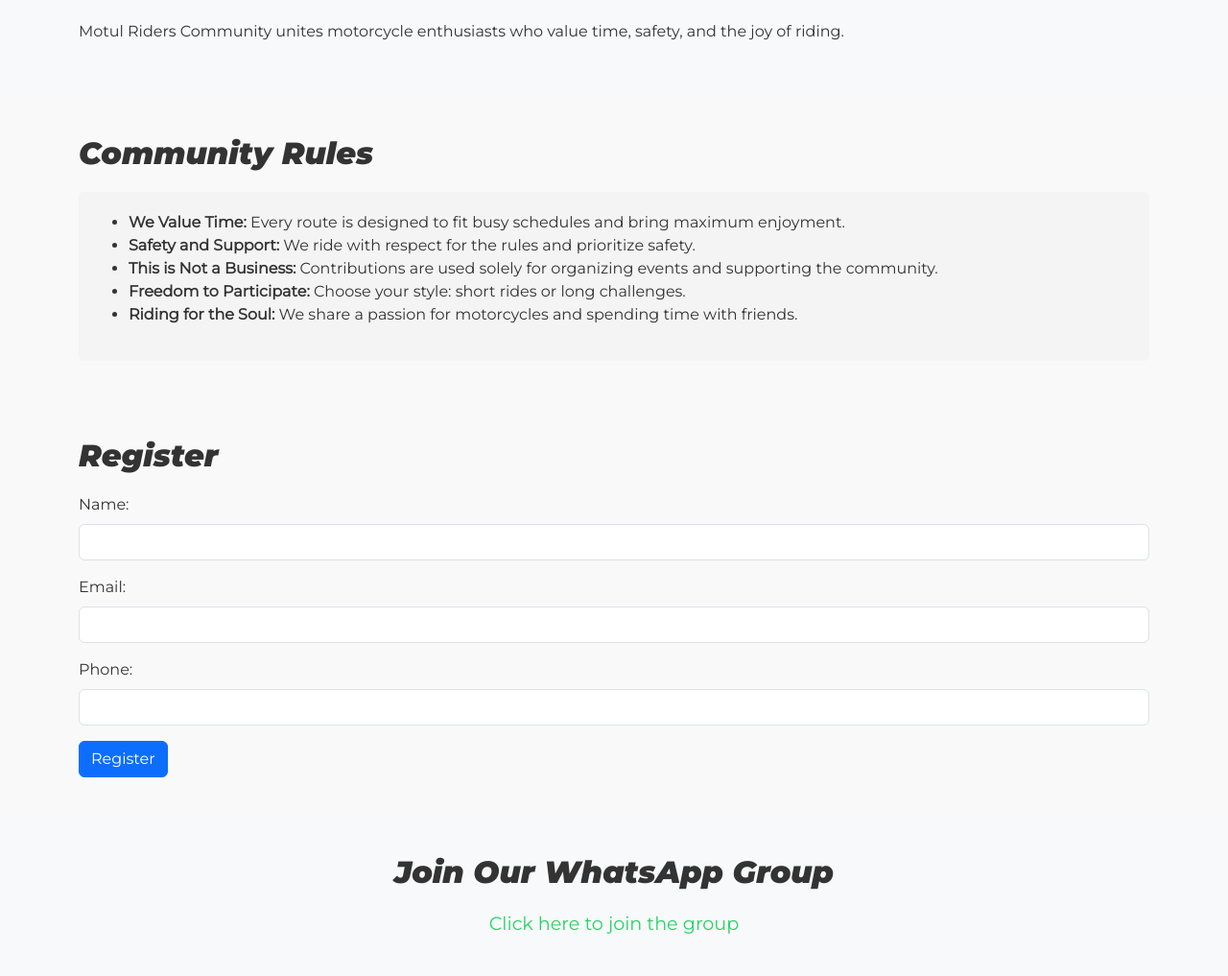
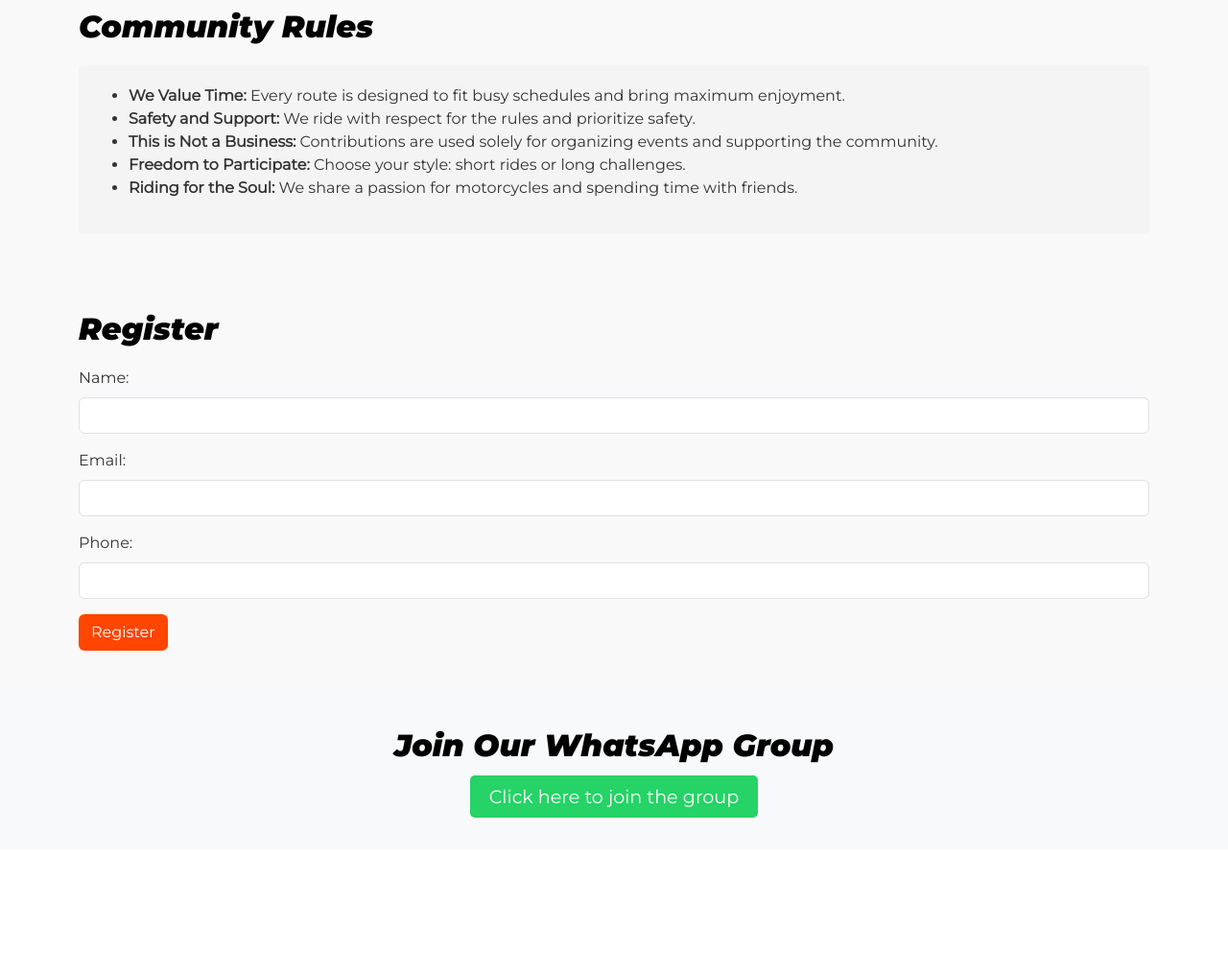
Before and after one commit to kornchli0/motul_community, a Flask app: page / in a window 1280 px wide. Shown: the part 330-1347 px from the top of the page at 96% size. After the commit the page ends 1182 px from the top, so only its background shows below. Run offline with Flask 3, Linux system fonts and the light colour scheme.

Commit message:
Remove About Community section from index

```diff
--- a/templates/index.html
+++ b/templates/index.html
@@ -3,7 +3,7 @@
 <head>
     <meta charset="UTF-8">
     <meta name="viewport" content="width=device-width, initial-scale=1.0">
-    <title>Motul Riders Community</title>
+    <title>#Motuleros Worldwide Riders Community</title>
     <!-- Подключение Bootstrap -->
     <link href="https://cdn.jsdelivr.net/npm/bootstrap@5.3.0-alpha3/dist/css/bootstrap.min.css" rel="stylesheet">
     <script src="https://cdn.jsdelivr.net/npm/bootstrap@5.3.0-alpha3/dist/js/bootstrap.bundle.min.js"></script>
@@ -19,6 +19,7 @@
             font-family: 'Montserrat', sans-serif;
             font-style: italic;
             font-weight: 900;
+            color: black;
         }
         p, li, label, input, button {
             font-family: 'Montserrat', sans-serif;
@@ -27,7 +28,7 @@
         .banner {
             background: url('/static/banner.jpg') no-repeat center center;
             background-size: cover;
-            color: white;
+            color: black;
             text-align: center;
             padding: 50px 20px;
         }
@@ -44,10 +45,18 @@
         .section h2 {
             margin-bottom: 20px;
         }
-        .whatsapp-link a {
-            color: #25d366;
+        .whatsapp-link .btn-green {
+            background-color: #25d366;
+            color: white;
             font-size: 1.2em;
             text-decoration: none;
+            padding: 10px 20px;
+            border-radius: 5px;
+            border: none;
+        }
+        .whatsapp-link .btn-green:hover {
+            background-color: #1ebe57;
+            color: white;
         }
         .rules {
             background-color: #f4f4f4;
@@ -55,23 +64,23 @@
             border-radius: 5px;
             margin-top: 20px;
         }
+        .btn-red {
+            background-color: #ff4500;
+            color: white;
+        }
+        .btn-red:hover {
+            background-color: #e63900;
+        }
     </style>
 </head>
 <body>
 
     <!-- Баннер -->
     <div class="banner">
-        <h1>Welcome to Motul Riders Community</h1>
-        <p>Join the best motorcycle community and share your passion with fellow riders!</p>
+        <h1>#Motuleros</h1>
+        <h2>Worldwide Riders Community</h2>
+        <p>Self-financed worldwide platform to unite riders who value time they spend with rider buddies.</p>
         <a href="#register" class="btn btn-danger btn-lg">Join Now</a>
-    </div>
-
-    <!-- О сообществе -->
-    <div class="section bg-light">
-        <div class="container">
-            <h2>About the Community</h2>
-            <p>Motul Riders Community unites motorcycle enthusiasts who value time, safety, and the joy of riding.</p>
-        </div>
     </div>
 
     <!-- Правила сообщества -->
@@ -107,7 +116,7 @@
                     <label for="phone" class="form-label">Phone:</label>
                     <input type="tel" class="form-control" id="phone" name="phone" required>
                 </div>
-                <button type="submit" class="btn btn-primary">Register</button>
+                <button type="submit" class="btn btn-red">Register</button>
             </form>
         </div>
     </div>
@@ -117,7 +126,7 @@
         <div class="container">
             <h2>Join Our WhatsApp Group</h2>
             <div class="whatsapp-link">
-                <a href="https://chat.whatsapp.com/HxOu6sVzULfDllfLW1Caka" target="_blank">Click here to join the group</a>
+                <a href="https://chat.whatsapp.com/HxOu6sVzULfDllfLW1Caka" target="_blank" class="btn-green">Click here to join the group</a>
             </div>
         </div>
     </div>
```
